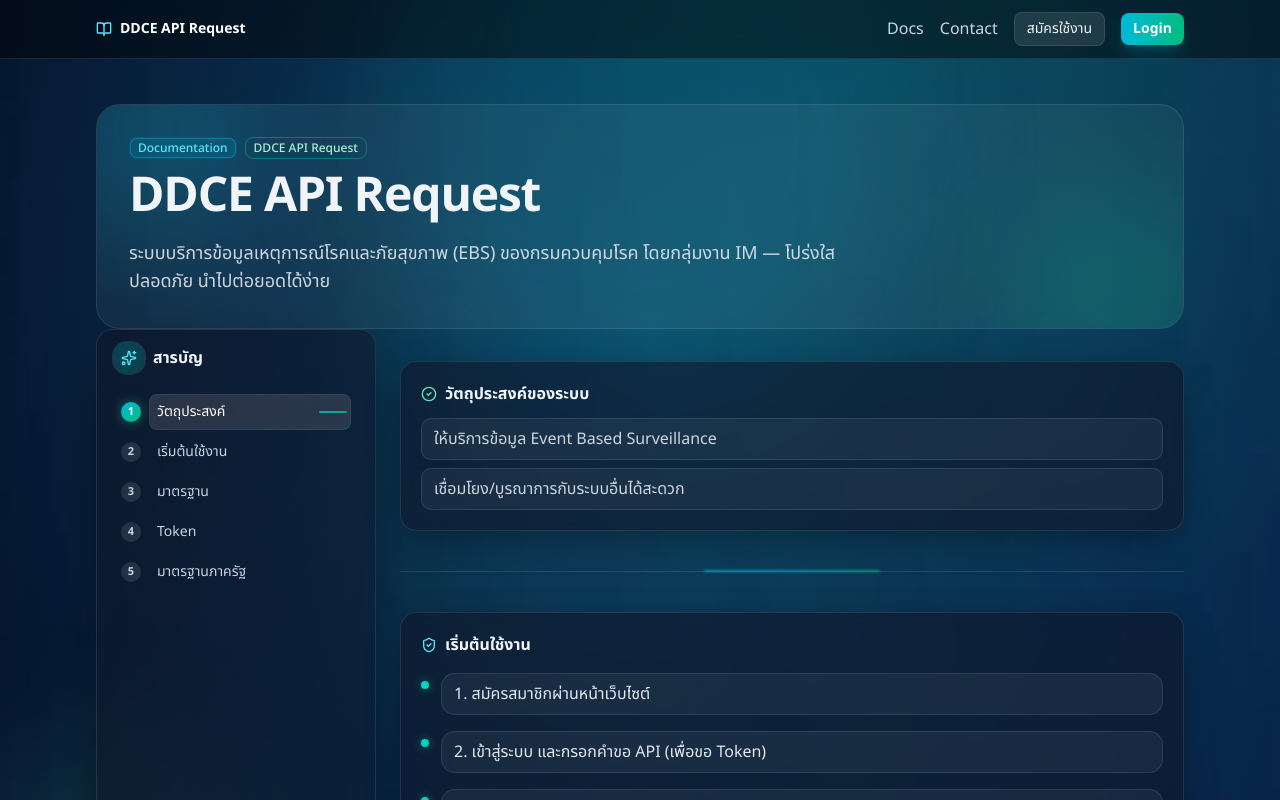
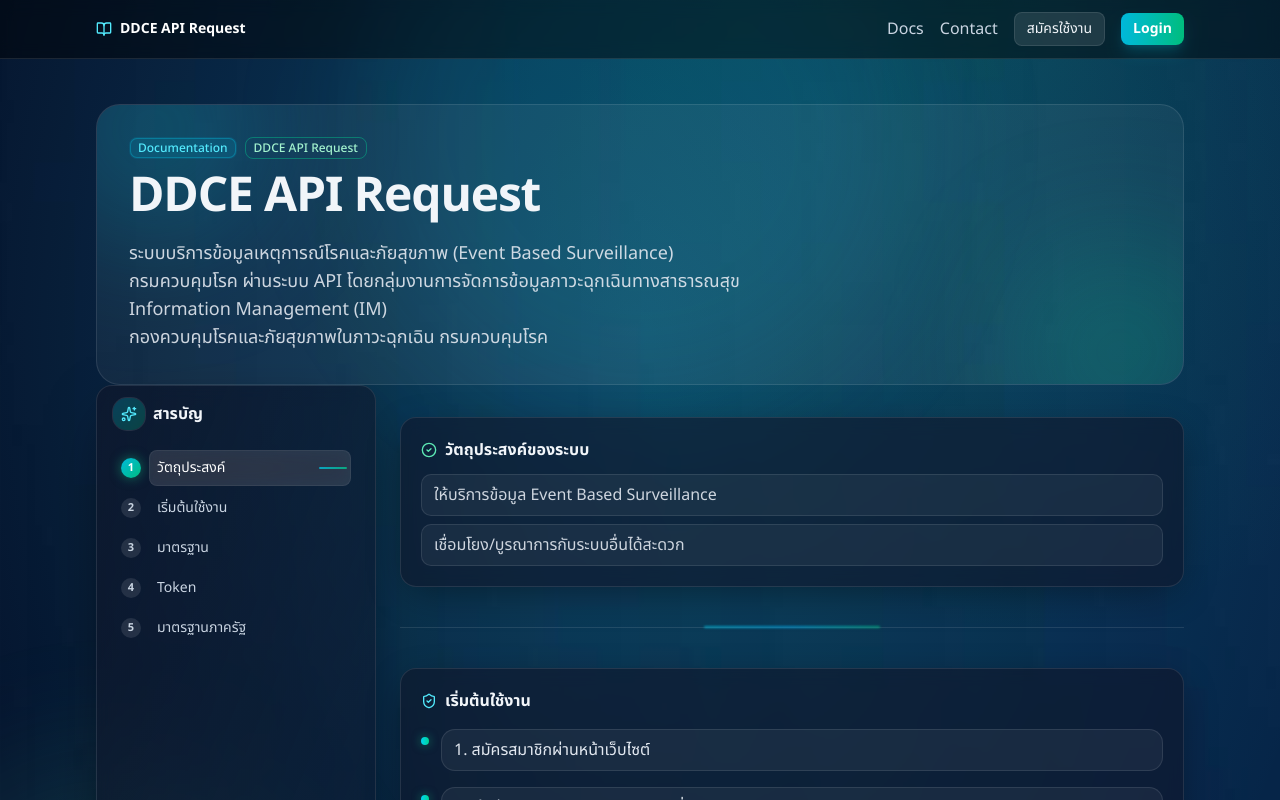
Before and after one commit to imddce-dev/ddce-api-services, a Next.js app in the folder website/: page /introduction/docs in a window 1280 px wide. Shown: the top 800 px of the page. Built offline with nearby package versions, Linux system fonts and the light colour scheme.

Commit message:
docspage

```diff
--- a/website/app/introduction/docs/page.tsx
+++ b/website/app/introduction/docs/page.tsx
@@ -381,8 +381,9 @@ export default function DocsHome() {
                 DDCE API Request
               </h1>
               <p className="mt-4 max-w-3xl text-lg text-slate-200/90">
-                ระบบบริการข้อมูลเหตุการณ์โรคและภัยสุขภาพ (EBS) ของกรมควบคุมโรค
-                โดยกลุ่มงาน IM — โปร่งใส ปลอดภัย นำไปต่อยอดได้ง่าย
+           ระบบบริการข้อมูลเหตุการณ์โรคและภัยสุขภาพ (Event Based Surveillance) <br/>กรมควบคุมโรค
+                ผ่านระบบ API โดยกลุ่มงานการจัดการข้อมูลภาวะฉุกเฉินทางสาธารณสุข  <br/>Information
+                Management (IM) <br/>กองควบคุมโรคและภัยสุขภาพในภาวะฉุกเฉิน กรมควบคุมโรค
               </p>
             </FadeIn>
           </div>
```
